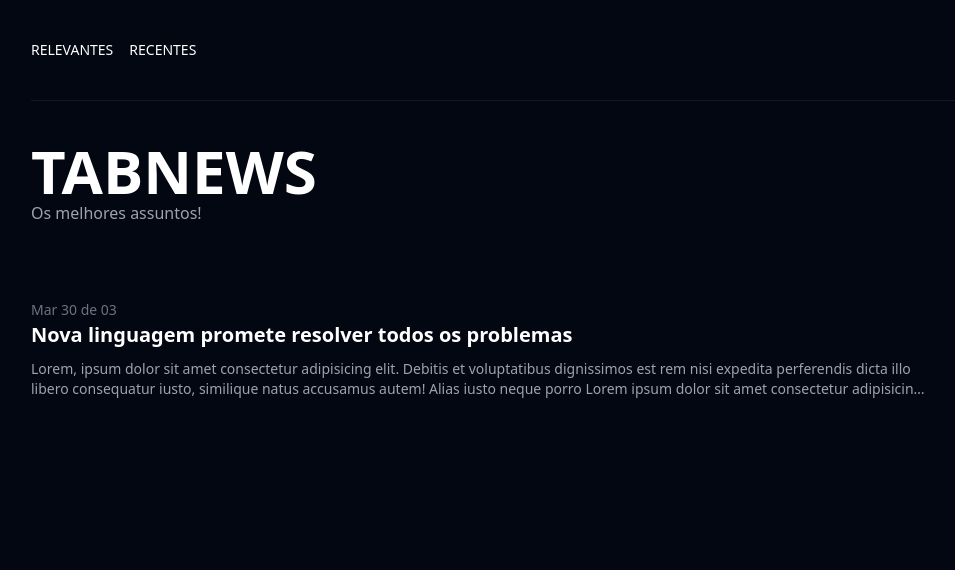
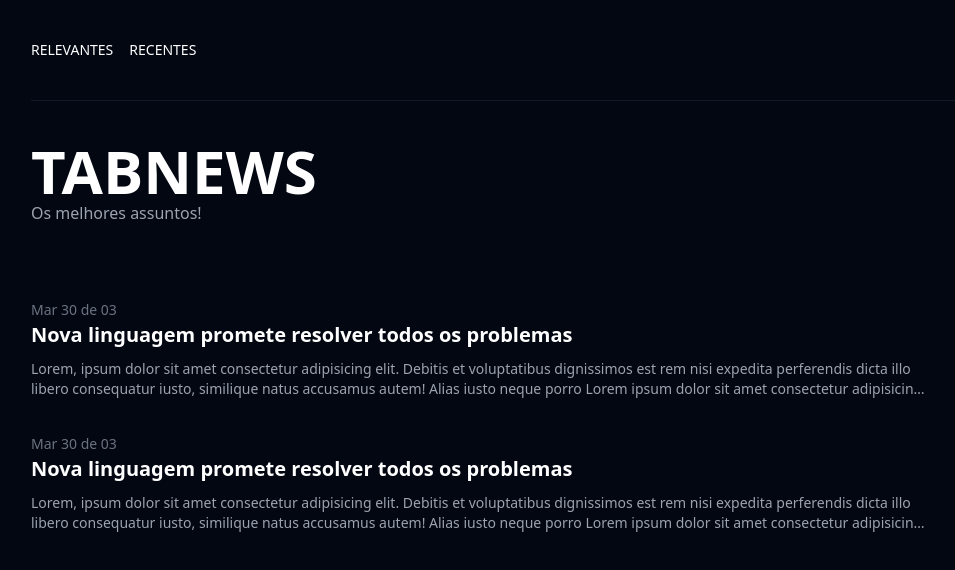
Before and after one commit to franklinST-05/my-tabnews.web, a Next.js app: page / in a window 1280 px wide. Shown: the top 570 px of the page, without its empty margins (1-956 px from the left). Built offline with nearby package versions, Linux system fonts and the light colour scheme.

Commit message:
refactor: created card news component

```diff
--- /dev/null
+++ b/src/components/CardNews/index.tsx
@@ -0,0 +1,16 @@
+import React from 'react';
+import Link from 'next/link';
+
+const CardNews: React.FC = () => {
+    return (
+        <div className="w-full max-w-4xl space-y-2">
+            <div>
+                <time className="text-sm font-medium text-gray-500">Mar 30 de 03</time>
+                <Link href="/" className="block text-xl w-max max-w-full font-bold border-b-2 border-transparent hover:border-gray-700 line-clamp-1">Nova linguagem promete resolver todos os problemas</Link>
+            </div>
+            <p className="text-sm text-gray-400 line-clamp-2">Lorem, ipsum dolor sit amet consectetur adipisicing elit. Debitis et voluptatibus dignissimos est rem nisi expedita perferendis dicta illo libero consequatur iusto, similique natus accusamus autem! Alias iusto neque porro Lorem ipsum dolor sit amet consectetur adipisicing elit. Ipsam culpa architecto ab doloribus ipsum fugit pariatur provident quos minima. Blanditiis, eum similique! Tempore, distinctio exercitationem repellat non consequatur vero saepe?</p>
+        </div>
+    );
+}
+
+export default CardNews;
--- a/src/pages/index.tsx
+++ b/src/pages/index.tsx
@@ -1,4 +1,5 @@
 import Banner from '@/components/Banner';
+import CardNews from '@/components/CardNews';
 import Header from '@/components/Header';
 import Link from 'next/link';
 import React from 'react';
@@ -11,15 +12,8 @@ const HomePage: React.FC = () => {
             <Banner />
 
             <section className="w-full py-8 space-y-8">
-
-                <div className="w-full max-w-4xl space-y-2">
-                    <div>
-                        <time className="text-sm font-medium text-gray-500">Mar 30 de 03</time>
-                        <Link href="/" className="block text-xl w-max max-w-full font-bold border-b-2 border-transparent hover:border-gray-700 line-clamp-1">Nova linguagem promete resolver todos os problemas</Link>
-                    </div>
-                    <p className="text-sm text-gray-400 line-clamp-2">Lorem, ipsum dolor sit amet consectetur adipisicing elit. Debitis et voluptatibus dignissimos est rem nisi expedita perferendis dicta illo libero consequatur iusto, similique natus accusamus autem! Alias iusto neque porro Lorem ipsum dolor sit amet consectetur adipisicing elit. Ipsam culpa architecto ab doloribus ipsum fugit pariatur provident quos minima. Blanditiis, eum similique! Tempore, distinctio exercitationem repellat non consequatur vero saepe?</p>
-                </div>
-
+                <CardNews/>
+                <CardNews/>
             </section>
 
         </main>
```
